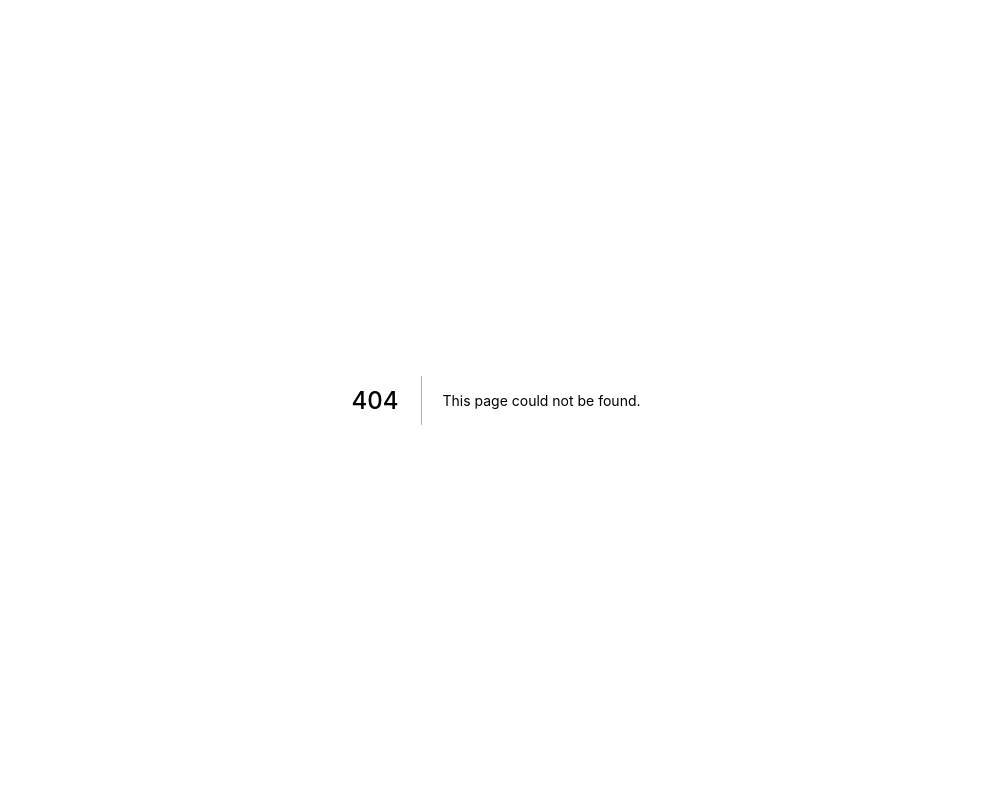
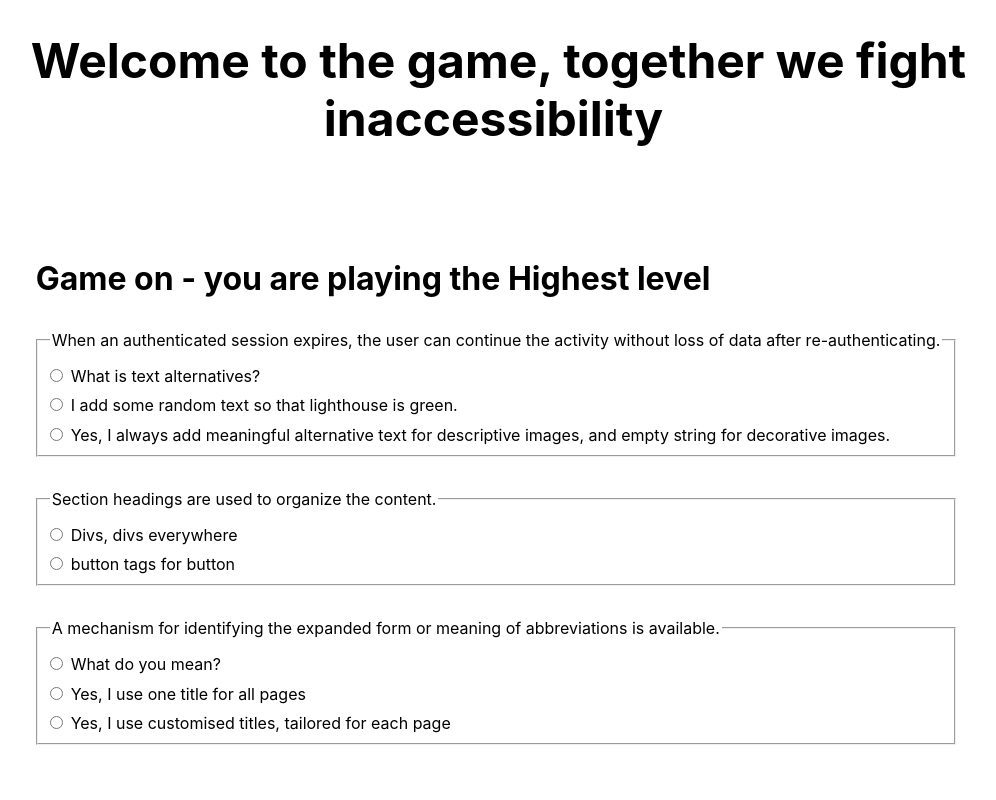
Before and after one commit to anuk79/nextjs-2021-a11y-seo-optimisations, a Next.js app: page /highest in a window 1280 px wide. Before the commit this address had no page. Shown: the top 800 px of the page, without its empty margins (144-1140 px from the left). Built offline with nearby package versions, Linux system fonts and the light colour scheme.

Commit message:
updated code with examples

```diff
--- /dev/null
+++ b/components/GameOptionsForm.js
@@ -0,0 +1,27 @@
+export default function GameOtionsForm({ questions }) {
+  return (
+    <form>
+      {questions.map(question => (
+        <fieldset>
+          <legend>{question.label}</legend>
+          {
+            question.options.map(({ value, label, id }) => (
+              <>
+                <label>
+                  <input
+                    type="radio"
+                    id={id}
+                    name="game_questions"
+                    value={value}
+                  />
+                  {label}
+                </label>
+                <br />
+              </>
+            ))
+          }
+        </fieldset>))
+      }
+    </form>
+  );
+}
--- /dev/null
+++ b/components/layout.js
@@ -0,0 +1,36 @@
+import Image from 'next/image'
+import styles from '../styles/Home.module.css';
+import Link from 'next/link';
+
+function Layout ({ children }) {
+  return (
+    <div className="flex flex-col justify-between h-full">
+      <header>
+        <h1 className={styles.title}>
+          <Link href="/">
+            <a>
+                Welcome to the game, together we fight inaccessibility
+            </a>
+          </Link>
+        </h1>
+      </header>
+      <main id="main-content" className={styles.main}>
+        {children}
+      </main>
+      <footer className={styles.footer}>
+        <a
+          href="https://vercel.com?utm_source=create-next-app&utm_medium=default-template&utm_campaign=create-next-app"
+          target="_blank"
+          rel="noopener noreferrer"
+        >
+          Powered by{' '}
+          <span className={styles.logo}>
+            <Image src="/vercel.svg" alt="Vercel Logo" width={72} height={16} />
+          </span>
+        </a>
+      </footer>
+    </div>
+  )
+}
+
+export default Layout;
--- a/next.config.js
+++ b/next.config.js
@@ -1,3 +1,7 @@
 module.exports = {
   reactStrictMode: true,
+//   i18n: {
+//     locales: ["en", "es", "nl"],
+//     defaultLocale: "en",
+//  },
 }
--- /dev/null
+++ b/pages/_document.js
@@ -0,0 +1,22 @@
+import Document, { Html, Head, Main, NextScript } from 'next/document'
+
+class CustomDocument extends Document {
+  static async getInitialProps(ctx) {
+    const initialProps = await Document.getInitialProps(ctx)
+    return { ...initialProps }
+  }
+
+  render() {
+    return (
+      <Html>
+        <Head />
+        <body>
+          <Main />
+          <NextScript />
+        </body>
+      </Html>
+    )
+  }
+}
+
+export default CustomDocument
--- a/pages/api/hello.js
+++ /dev/null
@@ -1,5 +0,0 @@
-// Next.js API route support: https://nextjs.org/docs/api-routes/introduction
-
-export default function handler(req, res) {
-  res.status(200).json({ name: 'John Doe' })
-}
--- /dev/null
+++ b/pages/highest/index.js
@@ -0,0 +1,47 @@
+import Head from 'next/head';
+import GameOptionsForm from "../../components/GameOptionsForm";
+import styles from "../../styles/Home.module.css";
+import Layout from '../../components/layout';
+
+export default function Highest() {
+    return (
+      <Layout>
+        <Head>
+            <title>Fight inaccessibility - Highest level</title>
+            <meta
+            name="description"
+            content="Highest level of game - questions related to WCAG AAA level conformance" />
+        </Head>
+        <section  className={styles.gameSection}>
+            <h2>Game on - you are playing the Highest level</h2>
+            <GameOptionsForm
+            questions={[
+                {
+                    label: 'When an authenticated session expires, the user can continue the activity without loss of data after re-authenticating.',
+                    options: [
+                        { value: 0, label: 'What is text alternatives?', id: '1_1' },,
+                        { value: 0, label: 'I add some random text so that lighthouse is green.', id: '1_2' },,
+                        { value: 10, label: 'Yes, I always add meaningful alternative text for descriptive images, and empty string for decorative images.', id: '1_3' },
+                    ]
+                },
+                {
+                    label: 'Section headings are used to organize the content.',
+                    options: [
+                        { value: 0, label: 'Divs, divs everywhere', id: '2_1' },,
+                        { value: 10, label: 'button tags for button', id: '2_2' },,
+                    ]
+                },
+                {
+                    label: 'A mechanism for identifying the expanded form or meaning of abbreviations is available.',
+                    options: [
+                        { value: 0, label: 'What do you mean?', id: '3_1' },,
+                        { value: 1, label: 'Yes, I use one title for all pages', id: '3_2' },,
+                        { value: 10, label: 'Yes, I use customised titles, tailored for each page', id: '3_3' },,
+                    ]
+                }
+
+            ]} />
+        </section>
+      </Layout>
+    )
+}
--- a/styles/Home.module.css
+++ b/styles/Home.module.css
@@ -46,9 +46,19 @@
 
 .title {
   margin: 0;
-  margin-top: 2rem;
-  line-height: 1.15;
-  font-size: 4rem;
+  margin: 2rem 1rem 0;
+  line-height: 1.2;
+  font-size: 3rem;
+}
+
+.title a {
+  color: black;
+  text-decoration: none;
+}
+
+.title a:hover, .title a:focus {
+  text-decoration: none;
+  outline-color: black;
 }
 
 .title,
@@ -114,6 +124,18 @@
   margin-left: 0.5rem;
 }
 
+.gameSection {
+  margin: 2rem 3rem;
+}
+
+.gameSection fieldset {
+  margin: 2rem 0;
+}
+
+.gameSection input, .gameSection label {
+  margin: 0.8rem 0.5rem 0 0;
+}
+
 @media (max-width: 600px) {
   .grid {
     width: 100%;
--- a/styles/globals.css
+++ b/styles/globals.css
@@ -7,10 +7,27 @@ body {
 }
 
 a {
-  color: inherit;
+  color: #0070f3;
+  text-decoration: underline;
+  text-underline-offset: 5px;
+  padding: 2px 5px;
+}
+
+a:hover, a:focus {
   text-decoration: none;
+  outline: 2px solid #0070f3;
 }
 
 * {
   box-sizing: border-box;
 }
+
+h2 {
+  margin: 0 0 1.5rem 0;
+  font-size: 2rem;
+}
+
+ul li {
+  margin-bottom: 1rem;
+  font-size: 1.5rem;
+}
```
Also changed, not shown: pages/index.js (+40 -43 lines), pages/lowest/index.js (added, +57 -0 lines), pages/medium/index.js (added, +47 -0 lines), public/GameOG.PNG (added), public/robots.txt (added).
